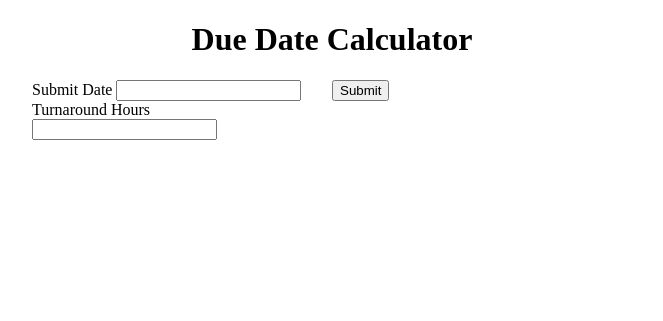
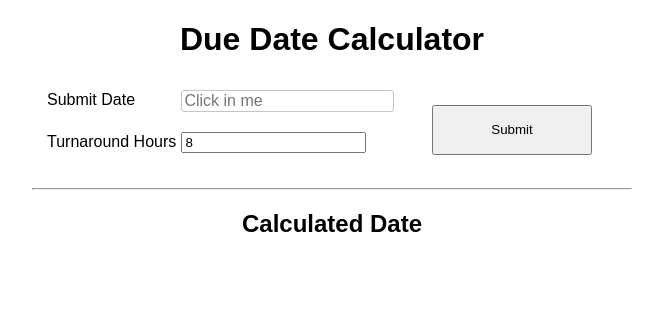
Before and after one commit to joshanoid/DueDateCalculator, a plain HTML site: page index.html in a window 1280 px wide. Shown: the whole page, without its empty margins (308-971 px from the left). Drawn offline with nearby package versions, Linux system fonts and the light colour scheme.

Commit message:
Layout finished

```diff
--- a/css/ddc.css
+++ b/css/ddc.css
@@ -3,6 +3,7 @@ html, body{
 	height: 100%;
 	margin: 0px;
 	padding: 0px;
+	font-family: Arial, Verdana;
 }
 
 .clearer{
@@ -16,7 +17,7 @@ html, body{
 	margin: 0px auto;
 }
 
-#container h1{
+h1, h2{
 	text-align: center;
 }
 
@@ -27,6 +28,40 @@ html, body{
 
 #container #due-date-calculator #ddc-left,
 #container #due-date-calculator #ddc-right{
-	width: 300px;
 	float: left;
+	height: 100px;
 }
+
+#container #due-date-calculator #ddc-left{
+	width: 400px;
+}
+
+#container #due-date-calculator #ddc-left #ddc-submit-date{
+	background: none;
+	border: 0px none;
+}
+
+#container #due-date-calculator #ddc-right{
+	width: 200px;
+}
+
+#container #due-date-calculator #ddc-right #ddc-submit{
+	width: 80%;
+	height: 50%;
+	margin-top: 12.5%;
+}
+
+#container #ddc-calculated-container #ddc-calculated-date{
+	text-align: center;
+	font-size: 52px;
+	font-weight: bold;
+}
+
+#container .ddc-line{
+	padding: 10px 15px;
+}
+
+#container .ddc-line label{
+	display: inline-block;
+	min-width: 130px;
+}
--- a/index.html
+++ b/index.html
@@ -13,17 +13,26 @@
 			<div id="due-date-calculator">
 				<div id="ddc-left">
 					<div class="ddc-line">
-						<laber for="ddc-submit-date">Submit Date</laber>
-						<input type="text" name="ddc-submit-date" id="ddc-submit-date" />
+						<label for="ddc-submit-date">Submit Date</label>
+						<!-- Yeah, bad I know, but I wanted to use the spinner's design here too :) -->
+						<span class="ui-spinner ui-widget ui-widget-content ui-corner-all">
+							<input type="text" name="ddc-submit-date" id="ddc-submit-date" placeholder='Click in me' />
+						</span>
 					</div>
 					<div class="ddc-line">
-						<laber for="ddc-turnaround-hours">Turnaround Hours</laber>
-						<input type="text" name="ddc-turnaround-hours" id="ddc-turnaround-hours" />
+						<label for="ddc-turnaround-hours">Turnaround Hours</label>
+						<input type="text" name="ddc-turnaround-hours" id="ddc-turnaround-hours" value="8" />
 					</div>
-					<div class="clearer">&nbsp;</div>
+
 				</div>
 				<div id="ddc-right">
 					<input type="button" name="ddc-submit" id="ddc-submit" value="Submit"></input>
+				</div>
+				<div class="clearer">&nbsp;</div>
+				<hr/>
+				<div id="ddc-calculated-container">
+					<h2>Calculated Date</h2>
+					<div id="ddc-calculated-date">&nbsp;</div>
 				</div>
 			</div>
 		</div>
```
Also changed, not shown: js/ddcalc.js (+10 -1 lines).
